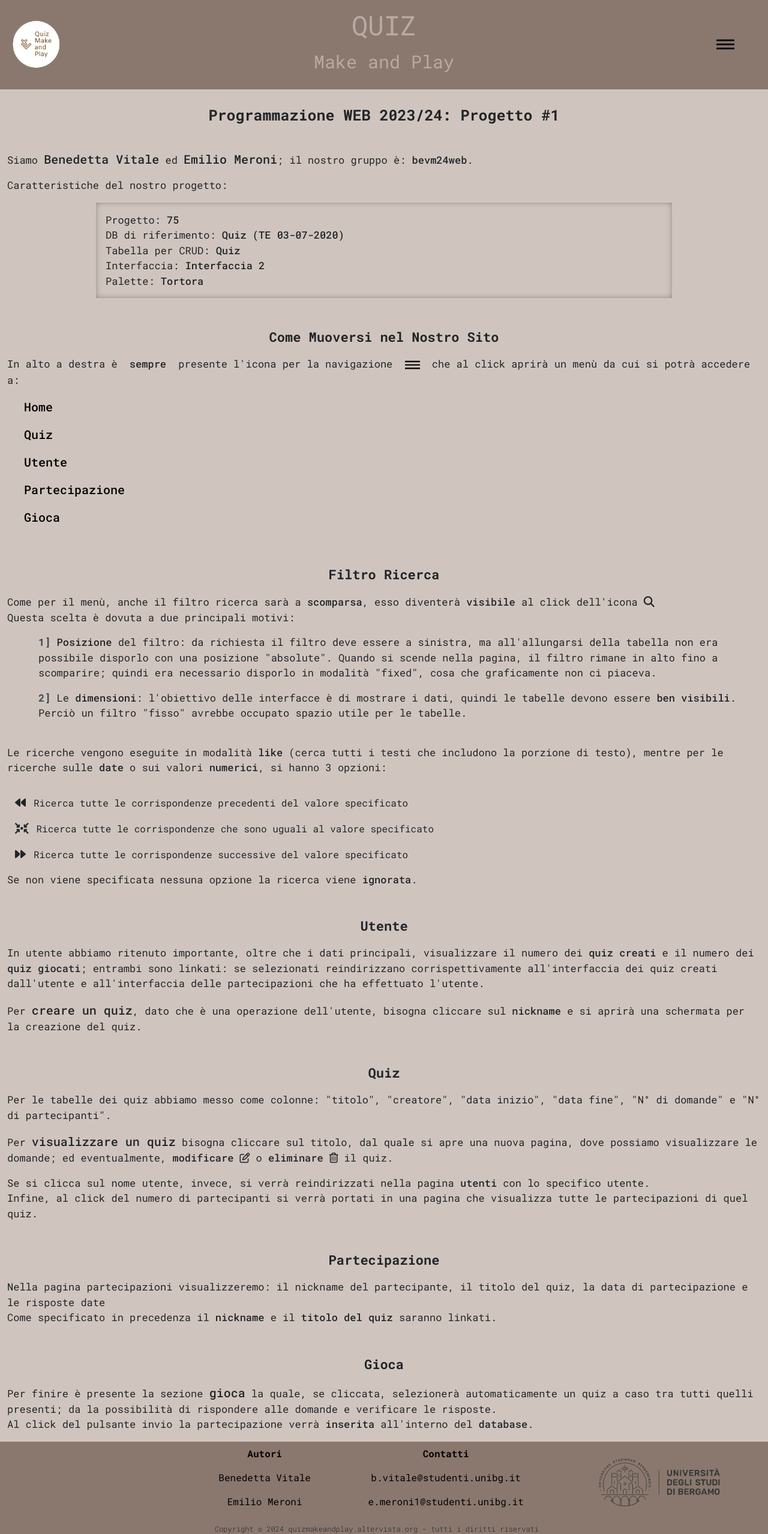
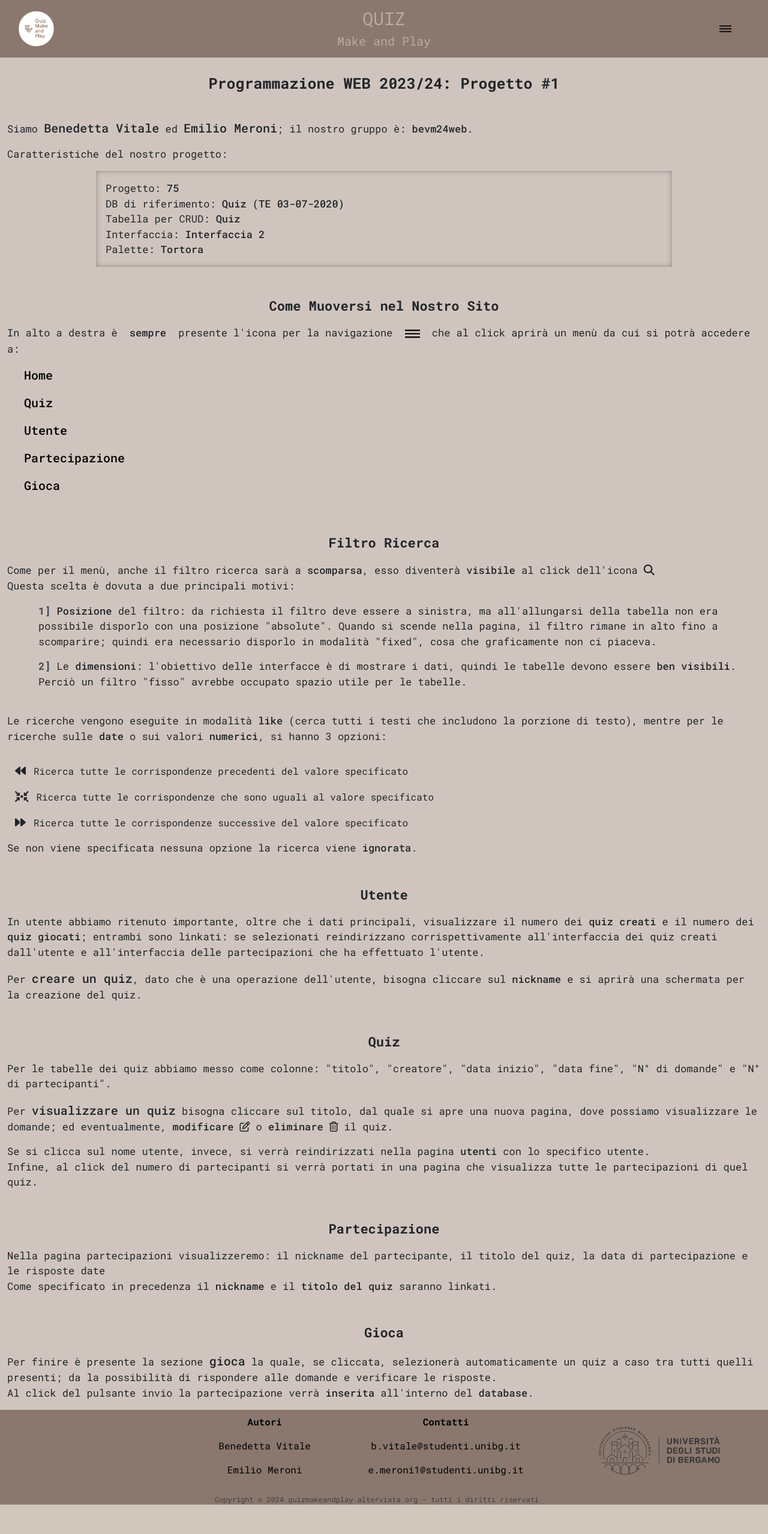
Before and after one commit to DecaMeron23/ProgettiProgrammazioneWEB, a Django app: page / in a window 1280 px wide. Shown: the whole page at 60% size. After the commit the page ends 2509 px from the top, so only its background shows below. Run offline with Django 5.2, Linux system fonts and the light colour scheme; some libraries are stand-ins or nearby versions.

Commit message:
prime cose

```diff
--- a/progetto2/QMAP/QMAP/controller.py
+++ b/progetto2/QMAP/QMAP/controller.py
@@ -14,3 +14,15 @@ def index(request):
     res.write(page)
 
     return res
+
+def quiz(request):
+    res = HttpResponse(content_type="text/html")
+
+    context = {};
+
+    template = loader.get_template("quiz.html")
+    page = template.render(context= context , request= request)
+
+    res.write(page)
+
+    return res
--- a/progetto2/QMAP/QMAP/urls.py
+++ b/progetto2/QMAP/QMAP/urls.py
@@ -21,4 +21,6 @@ from . import controller
 
 urlpatterns = [
     path("", controller.index , name= "index"),
+    path("quiz", controller.quiz , name= "quiz"),
+
 ]
--- a/progetto2/QMAP/static/css/style.css
+++ b/progetto2/QMAP/static/css/style.css
@@ -37,8 +37,9 @@
 body {
     background-color: var(--base);
     font-family: "Roboto Mono", monospace;
-    overflow-x: auto;
-    scrollbar-width: thin;
+    overflow-x: none;
+    overflow-y: hidden;
+    scrollbar-width: none;
 }
 
 
@@ -98,12 +99,14 @@ a {
 /* ! Header */
 
 .titolo_header p {
-    font-size: 45px;
+    font-size: 30px;
     text-align: center;
+    margin-bottom: 0px;
 }
 
-.titolo_header p:not(.titolo_header p:first-child) {
-    font-size: 30px;
+.titolo_header div {
+    margin-top: 0px;
+    font-size: 20px;
 }
 
 
@@ -115,7 +118,7 @@ a {
 /* Logo Header */
 .logoApp {
     margin: 10px 20px 10px 20px;
-    max-height: 80px;
+    max-height: 60px;
 }
 
 /* ! Contenuto */
@@ -329,7 +332,7 @@ form .form-row .textarea {
 
 .tabellaRisultati th {
     vertical-align: middle;
-    border-left: 2px solid var(--base);
+    /* border-left: 2px solid var(--base); */
     background-color: var(--contrasti-1);
     font-weight: bold;
     padding: 5px 20px 5px 20px;
@@ -390,7 +393,7 @@ form .form-row .textarea {
 }
 
 .iconaMenu {
-    max-width: 30px;
+    max-width: 20px;
 }
 
 .navbar_rotate {
--- a/progetto2/QMAP/templates/elementiPrincipali/footer.html
+++ b/progetto2/QMAP/templates/elementiPrincipali/footer.html
@@ -28,7 +28,7 @@
 
     </div>
     <div class="row">
-        <div class="col-12 text-center">
+        <div class="col-12 text-center mt-1">
             <div class="copyright">
                 Copyright &copy 2024 quizmakeandplay.altervista.org - tutti i diritti riservati
             </div>
--- a/progetto2/QMAP/templates/elementiPrincipali/header.html
+++ b/progetto2/QMAP/templates/elementiPrincipali/header.html
@@ -1,20 +1,20 @@
 <!-- Questo è il mio header -->
 <div class="header row p-2">
 
-    <div class="col-lg-1 col-md-1 col-sm-12 d-flex justify-content-center align-items-center">
+    <div class="col-lg-1 col-md-1 col-sm-1 d-flex justify-content-center align-items-center">
         <div id="logo">
             <a href="https://quizmakeandplay.altervista.org/index.php"><img class="logoApp" src="https://quizmakeandplay.altervista.org/logo/download-nobackground.png" alt="non caricaa!!!"></a>
         </div>
     </div>
-    <div class="col-lg-10 col-md-10 col-sm-12 text-center">
+    <div class="col-lg-10 col-md-10 col-sm-10 text-center">
         <div class="titolo_header">
-            <p class="mb-1">QUIZ</p>
-            <p>Make and Play</p>
+            <p>QUIZ</p>
+            <div>Make and Play</div>
         </div>
     </div>
 
 
-    <div class="col-lg-1 col-md-1 col-sm-12 d-flex justify-content-center align-items-center">
+    <div class="col-lg-1 col-md-1 col-sm-1 d-flex justify-content-center align-items-center">
         <div class="navbar">
             <img src="https://quizmakeandplay.altervista.org/immagini/iconaMenu.png" class="iconaMenu">
         </div>
```
Also changed, not shown: progetto2/QMAP/templates/quiz.html (+87 -15 lines).
